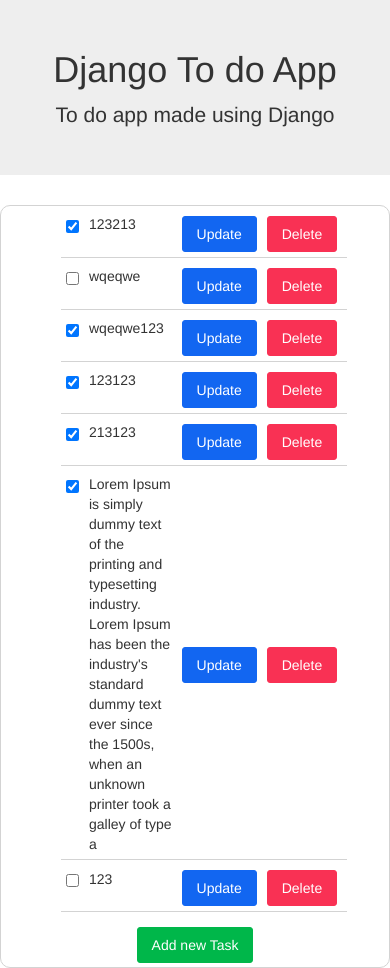
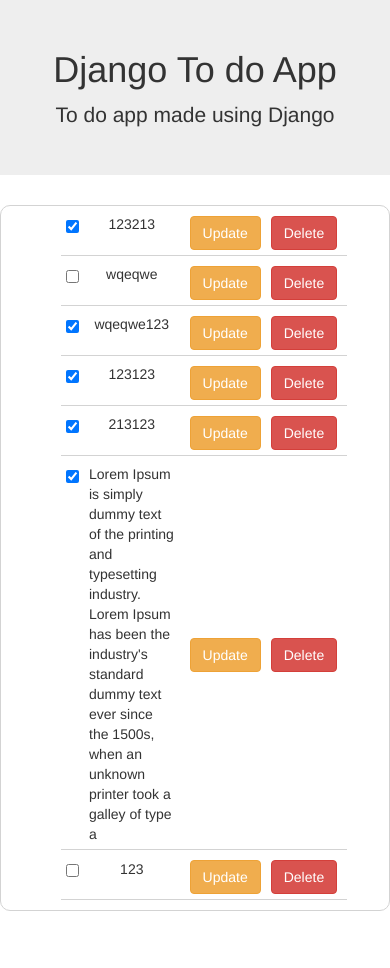
Before and after one commit to MichalskiWiktor/ToDoApp-Django, a Django app: page / in a window 390 px wide. After the commit the page ends 911 px from the top, so only its background shows below. Run offline with Django 4.2, Linux system fonts and the light colour scheme; data comes from the database, SQL or seed files in the repository; both versions use the stored data as it was after the commit; some libraries are stand-ins or nearby versions.

Commit message:
added simple responsive design using bootstrap

```diff
--- a/list/templates/list.html
+++ b/list/templates/list.html
@@ -5,33 +5,34 @@
 {%block content%}
 
 <div class="container">
+  <div class="row">
+      <div class="col-md-12">
           <ol>
               {% for item in items %}
               <li>
                   <form action="" method="post">
                       {% csrf_token %}
                       {% if item.status == True %}
-            <input type="checkbox" onclick="changeStatus('{{item.id}}')" name="statusCheckbox" id="status{{item.id}}" checked>
+                      <input type="checkbox" onclick="changeStatus('{{item.id}}')" name="statusCheckbox"
+                          id="status{{item.id}}" checked>
                       {% else %}
-            <input type="checkbox" onclick="changeStatus('{{item.id}}')" name="statusCheckbox" id="status{{item.id}}">
+                      <input type="checkbox" onclick="changeStatus('{{item.id}}')" name="statusCheckbox"
+                          id="status{{item.id}}">
                       {% endif %}
                   </form>
                   <div class="textElement">{{item}}</div>
-        <div class="buttons right-align">
-          <div class="btnStyle updateElementColor">
-            <a href="{% url 'update_item' item.id %}">Update</a>
-          </div>
-          <div class="btnStyle deleteElementColor">
-            <a href="{% url 'delete_item' item.id %}">Delete</a>
-          </div>
+                  <div class="buttons">
+                    <a href="{% url 'update_item' item.id %}"><button type="button" class="btn btn-warning">Update</button></a>
+                    <a href="{% url 'delete_item' item.id %}"><button type="button" class="btn btn-danger">Delete</button></a>
                   </div>
               </li>
               {% endfor %}
           </ol>
-    <div class="btnStyle newElementColor">
-      <a href="{% url 'new_item' %} ">Add new Task</a>
       </div>
   </div>
+</div>
+
+
   <script>
     function changeStatus(id)
     {
```
Also changed, not shown: db.sqlite3. Lines whose indentation alone changed are shown as unchanged.
